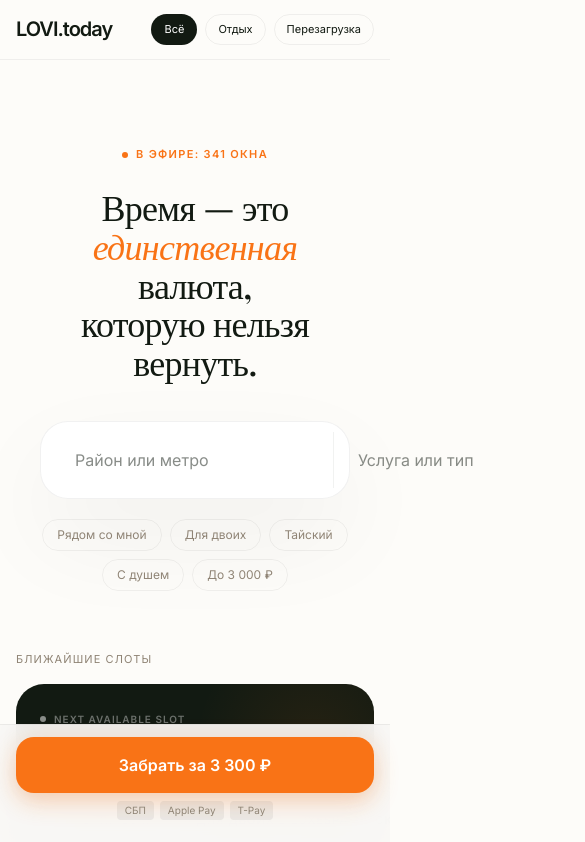
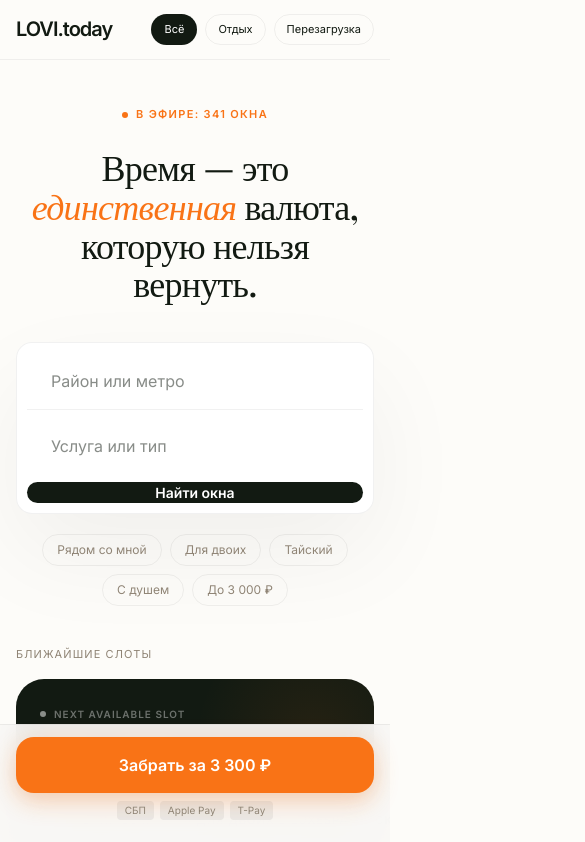
Before and after one commit to dvasincom-sketch/lovi-web, a React (Vite) app: page / in a window 390 px wide. Shown: the top 842 px of the page, 585 px wide, since content can reach past the window. Built offline with nearby package versions, Linux system fonts and the light colour scheme; a web font is replaced by a local one.

Commit message:
fix: mobile search bar vertical layout

```diff
--- a/src/components/Hero.jsx
+++ b/src/components/Hero.jsx
@@ -8,9 +8,12 @@ export default function Hero() {
     }, 3000)
     return () => clearInterval(t)
   },[])
+  const isMobile = window.innerWidth < 768
+
   return (
     <section style={{
-      maxWidth:1200, margin:'0 auto', padding:'80px 40px 60px',
+      maxWidth:1200, margin:'0 auto',
+      padding: isMobile ? '40px 16px 40px' : '80px 40px 60px',
       textAlign:'center', animation:'fadeUp 0.8s ease both'
     }}>
       <div style={{display:'inline-flex',alignItems:'center',gap:8,marginBottom:24,fontSize:11,fontWeight:600,textTransform:'uppercase',letterSpacing:'0.12em',color:'var(--accent)'}}>
@@ -28,12 +31,14 @@ export default function Hero() {
       </h1>
       <div style={{
         maxWidth:760, margin:'0 auto',
-        background:'#fff', padding:10, borderRadius:28,
-        display:'grid', gridTemplateColumns:'1fr 1fr auto', gap:0,
+        background:'#fff', padding:10, borderRadius:isMobile?16:28,
+        display:'grid',
+        gridTemplateColumns: isMobile ? '1fr' : '1fr 1fr auto',
+        gap: isMobile ? 8 : 0,
         boxShadow:'0 40px 100px rgba(15,23,15,0.05)',
         border:'1px solid var(--border)'
       }}>
-        <input placeholder="Район или метро" style={{border:'none',padding:'16px 24px',fontSize:16,outline:'none',background:'transparent',borderRight:'1px solid var(--border)'}}/>
+        <input placeholder="Район или метро" style={{border:'none',padding:'16px 24px',fontSize:16,outline:'none',background:'transparent',borderRight: isMobile ? 'none' : '1px solid var(--border)', borderBottom: isMobile ? '1px solid var(--border)' : 'none'}}/>
         <input placeholder="Услуга или тип" style={{border:'none',padding:'16px 24px',fontSize:16,outline:'none',background:'transparent'}}/>
         <button style={{
           background:'var(--dark)',color:'#fff',border:'none',
```
